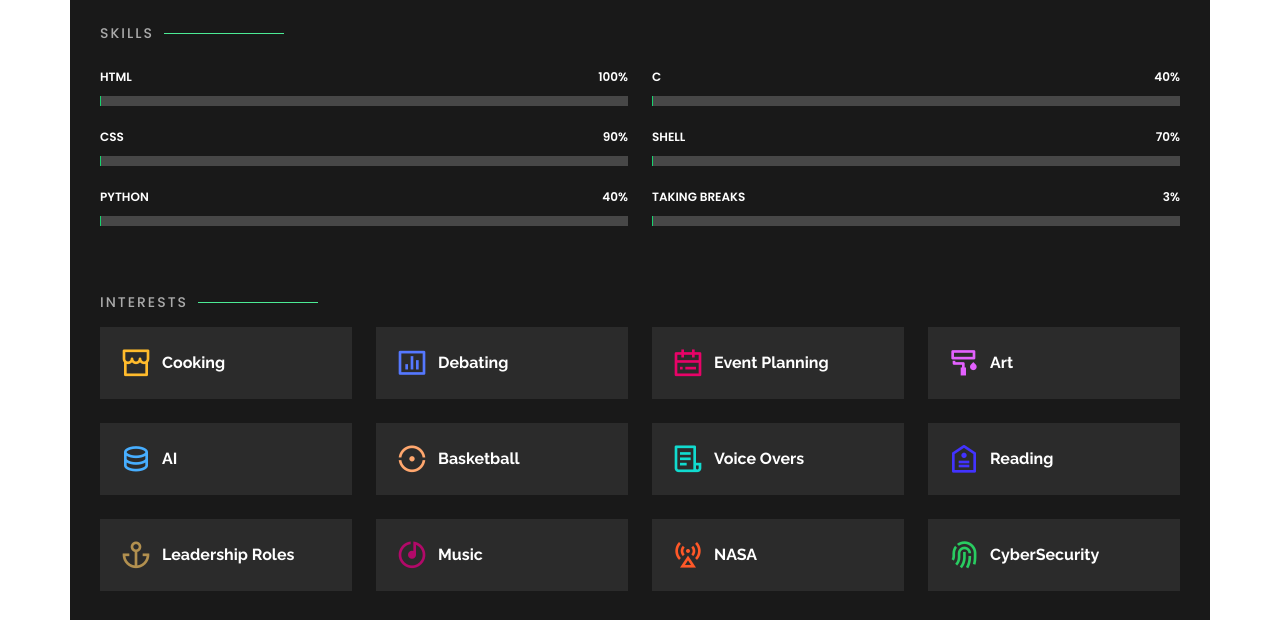
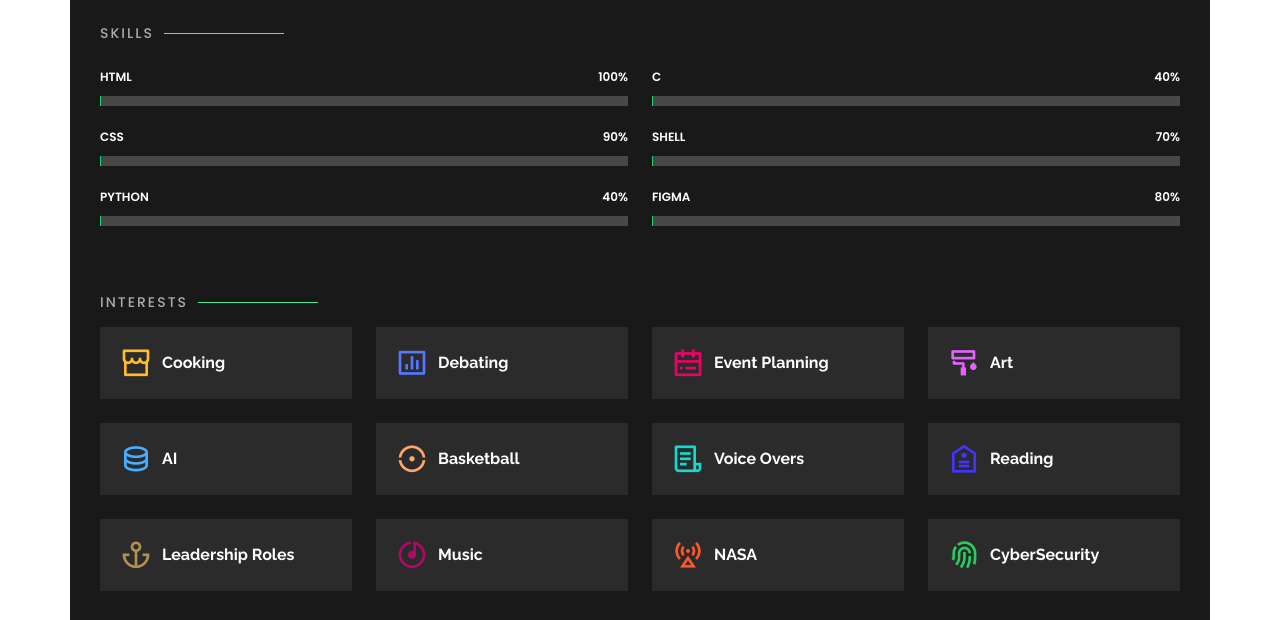
Before and after one commit to greene-thedev/portfolio2, a Flask app: page / in a window 1280 px wide, after a click on "About". Shown: the part 944-1564 px from the top of the page. Run offline with Flask 2, Linux system fonts and the light colour scheme; some libraries are stand-ins or nearby versions.

Commit message:
Updated info

```diff
--- a/templates/index.html
+++ b/templates/index.html
@@ -211,9 +211,9 @@
           </div>
 
           <div class="progress">
-            <span class="skill">Taking Breaks <i class="val">3%</i></span>
+            <span class="skill">Figma<i class="val">80%</i></span>
             <div class="progress-bar-wrap">
-              <div class="progress-bar" role="progressbar" aria-valuenow="3" aria-valuemin="0" aria-valuemax="100"></div>
+              <div class="progress-bar" role="progressbar" aria-valuenow="80" aria-valuemin="0" aria-valuemax="100"></div>
             </div>
           </div>
 
```
